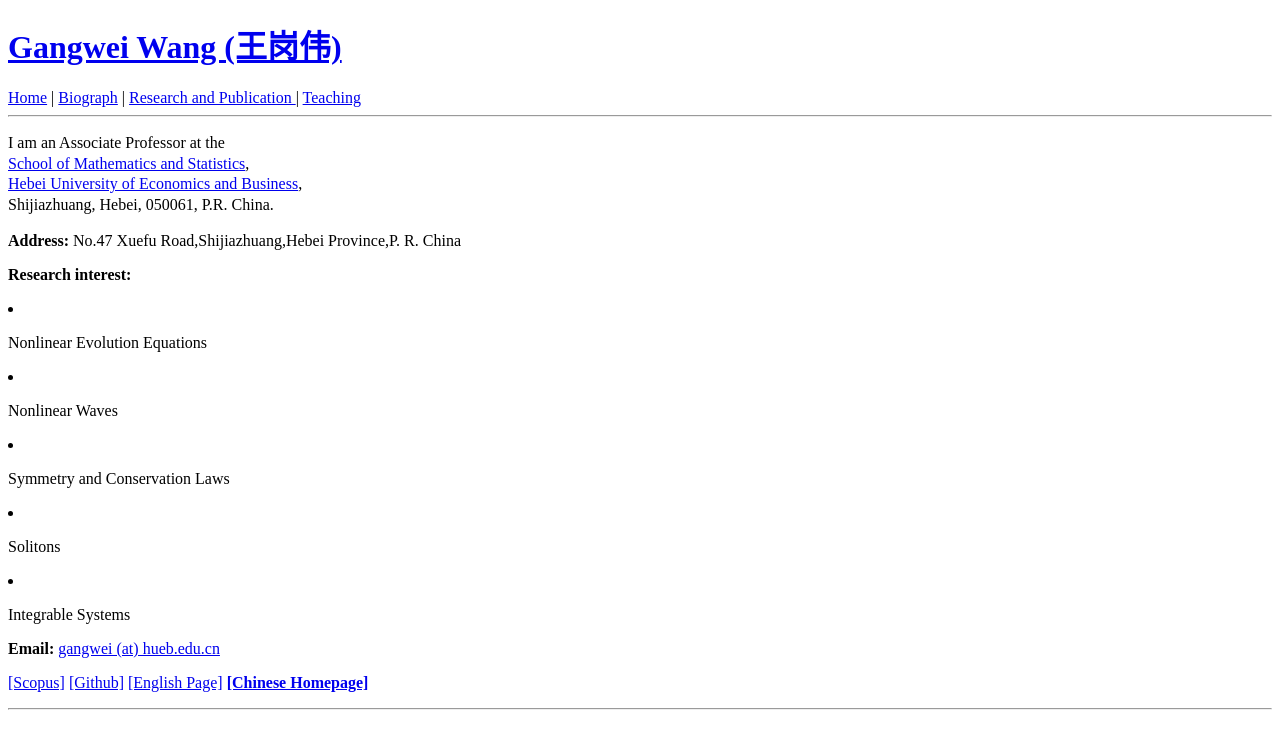
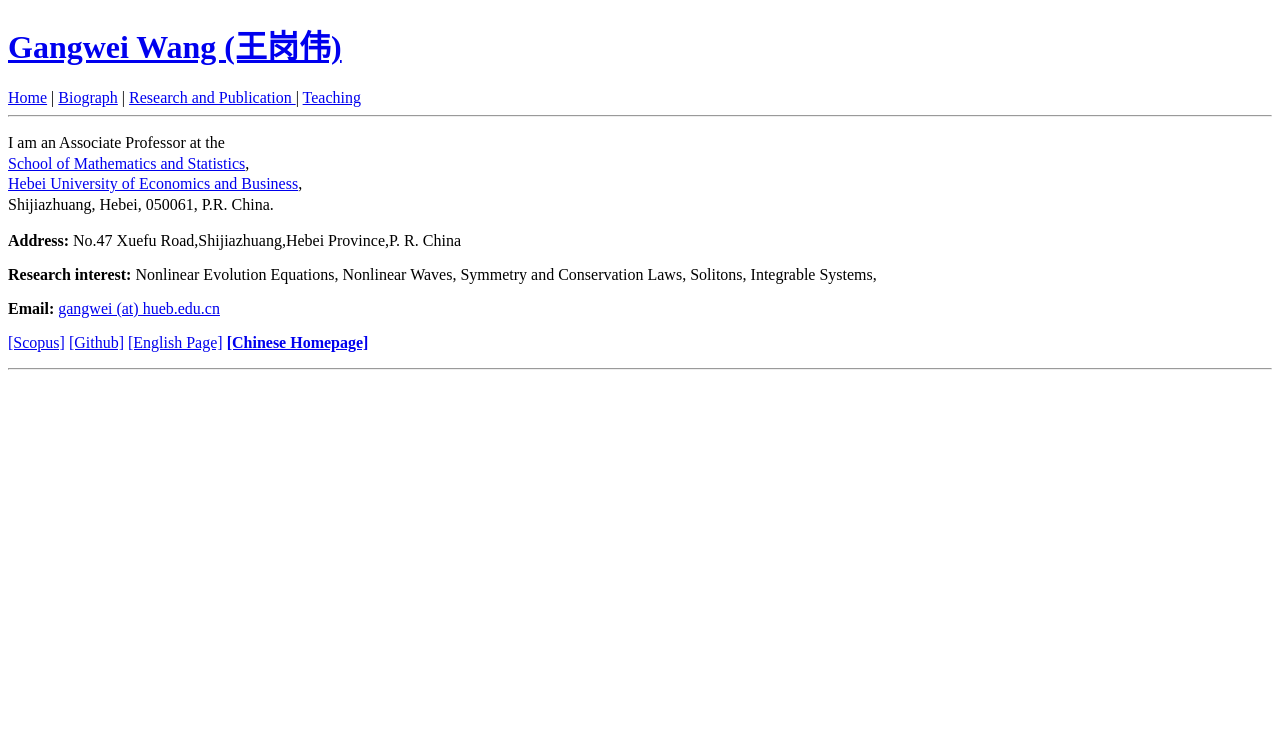
Before and after one commit to wanggangwei82/wanggangwei82.github.io, a Jekyll site: the page built from index.html, in a window 1280 px wide. Shown: the top 749 px of the page. Built offline with Jekyll 4.4.1, drawn with Linux system fonts in a browser that asks for light colours; the list of posts is cut into pages by our own code.

Commit message:
Update index.html

```diff
--- a/index.html
+++ b/index.html
@@ -19,11 +19,11 @@ Shijiazhuang, Hebei, 050061, P.R. China.<br />
   <!-- wp:paragraph {"style":{"typography":{"lineHeight":"1"}},"fontSize":"normal"} -->
 <p class="has-normal-font-size" style="line-height:1">
     <p><b>Research interest: </b>
-         <li><p>Nonlinear Evolution Equations</p></li>
-  <li><p> Nonlinear Waves</p></li>
-   <li><p> Symmetry and Conservation Laws</p></li>
-  <li><p>  Solitons </p></li>
- <li><p>  Integrable Systems </p></li>  </font> </a> </p>
+         Nonlinear Evolution Equations,
+  Nonlinear Waves,
+  Symmetry and Conservation Laws,
+ Solitons,
+ Integrable Systems, </font> </a> </p>
 <!-- /wp:paragraph -->
 
 <!-- wp:paragraph {"style":{"typography":{"lineHeight":"1"}},"fontSize":"normal"} -->
```
